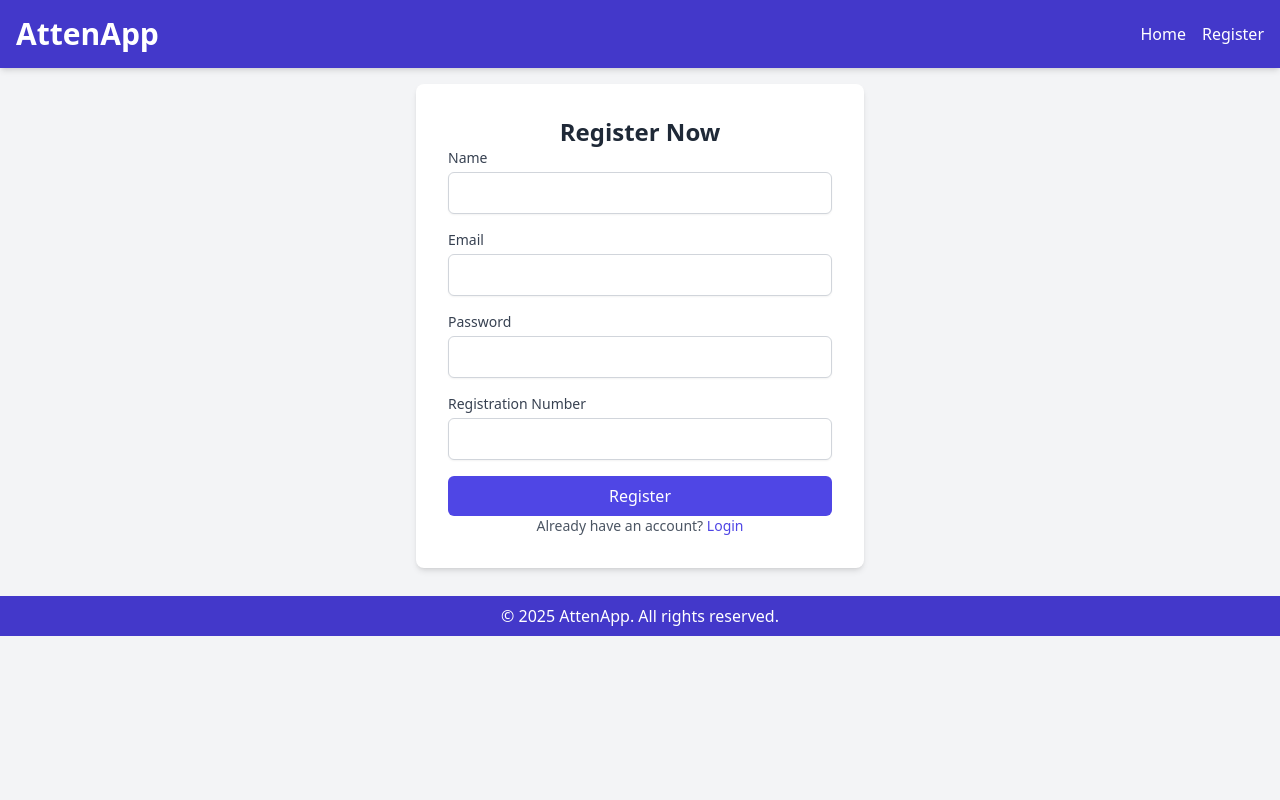
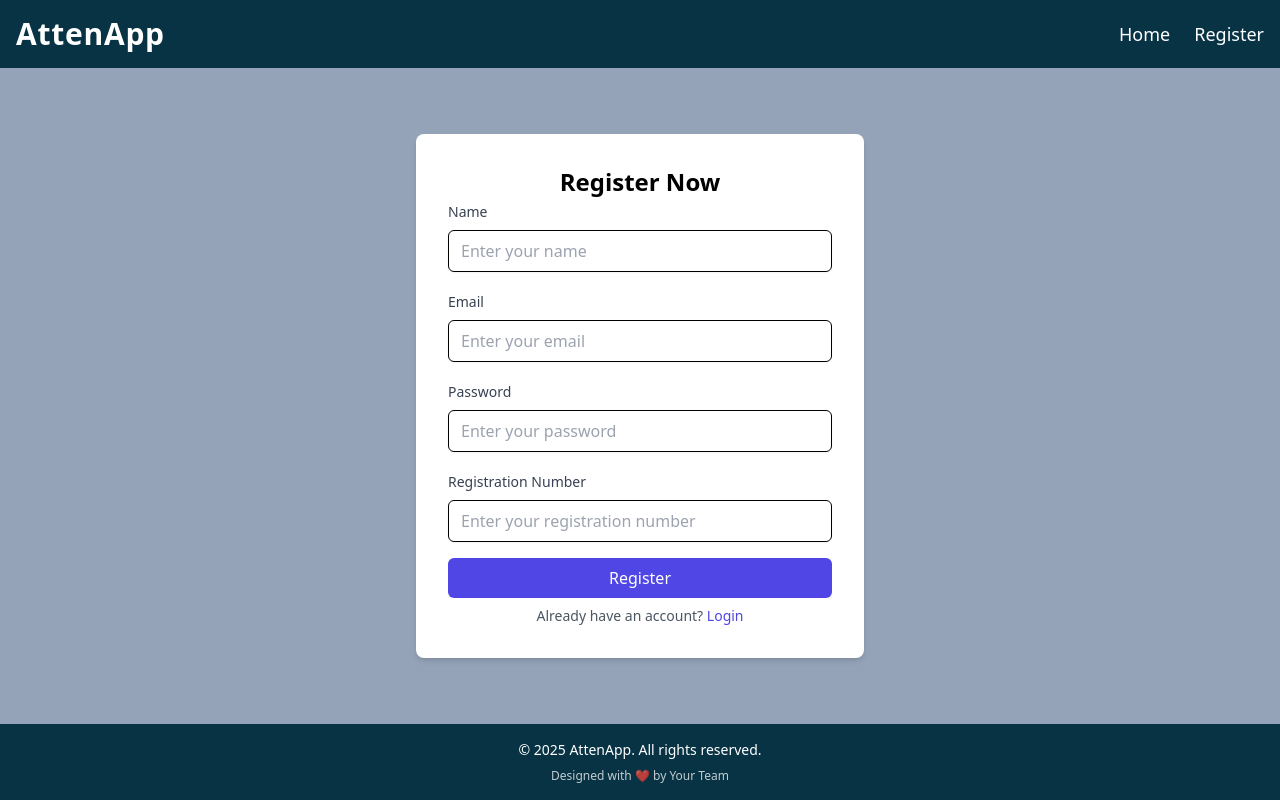
Before and after one commit to thulasidharan96/Attanance_App, a React (Create React App) app: page /register in a window 1280 px wide. Built offline with nearby package versions, Linux system fonts and the light colour scheme.

Commit message:
API Routes and UI Updated

```diff
--- a/src/Pages/HomePage.js
+++ b/src/Pages/HomePage.js
@@ -66,17 +66,18 @@ export default function HomePage() {
     return (
         <div className="min-h-screen flex flex-col">
             <Header />
-            <section className="flex justify-center items-center flex-grow bg-gray-100">
-                <div className="bg-white p-8 rounded-lg shadow-lg w-full max-w-md">
+            <main className="flex-grow flex flex-col">
+            <section className="flex-grow flex justify-center items-center bg-slate-400">
+                <div className="p-8 rounded-lg shadow-lg w-full max-w-md bg-white">
                     <h2 className="text-center text-2xl font-semibold mb-6">Login Now</h2>
                     <form onSubmit={handleSubmit}>
                         <div className="mb-4">
-                            <label htmlFor="email" className="block text-sm font-medium text-gray-700">Email</label>
+                            <label htmlFor="email" className="block text-sm font-medium text-gray-700 py-2">Email</label>
                             <input
                                 type="email"
                                 id="email"
                                 name="email"
-                                className="w-full p-2 border border-gray-300 rounded-md focus:ring-2 focus:ring-blue-500"
+                                className="w-full p-2 border border-black rounded-md focus:ring-2 focus:ring-blue-500"
                                 onChange={handleInput}
                                 placeholder="Enter your email"
                                 aria-label="Email"
@@ -84,12 +85,12 @@ export default function HomePage() {
                             {errors.email.required && <span className="text-red-500 text-xs">Email is required.</span>}
                         </div>
                         <div className="mb-4">
-                            <label htmlFor="password" className="block text-sm font-medium text-gray-700">Password</label>
+                            <label htmlFor="password" className="block text-sm font-medium text-gray-700 py-2">Password</label>
                             <input
                                 type="password"
                                 id="password"
                                 name="password"
-                                className="w-full p-2 border border-gray-300 rounded-md focus:ring-2 focus:ring-blue-500"
+                                className="w-full p-2 border border-black rounded-md focus:ring-2 focus:ring-blue-500"
                                 onChange={handleInput}
                                 placeholder="Enter your password"
                                 aria-label="Password"
@@ -108,7 +109,7 @@ export default function HomePage() {
                             )}
                             <button
                                 type="submit"
-                                className="w-full bg-blue-500 text-white p-2 rounded-md hover:bg-blue-600"
+                                className="w-full bg-blue-500 text-white p-2 mt-5 rounded-md hover:bg-blue-600"
                                 disabled={loading}
                             >
                                 Login
@@ -120,6 +121,7 @@ export default function HomePage() {
                     </form>
                 </div>
             </section>
+            </main>
             <Footer />
         </div>
     );
--- a/src/Pages/Registerpage.js
+++ b/src/Pages/Registerpage.js
@@ -78,65 +78,69 @@ export default function RegisterPage() {
 
 
     return (
-        <div className="min-h-screen flex flex-col bg-gray-100">
+        <div className="min-h-screen flex flex-col">
             <Header />
-            <div className="flex flex-col items-center justify-center p-4 space-y-6 sm:space-y-8 lg:space-y-10">
+            <main className="flex-grow flex flex-col items-center justify-center bg-slate-400">
                 <div className="w-full max-w-md p-8 bg-white shadow-md rounded-lg">
-                    <h2 className="text-2xl font-bold text-center text-gray-800">Register Now</h2>
+                    <h2 className="text-2xl font-bold text-center">Register Now</h2>
                     <form onSubmit={handleSubmit} className="space-y-4">
                         <div>
-                            <label htmlFor="name" className="block text-sm font-medium text-gray-700">
+                            <label htmlFor="name" className="block text-sm font-medium text-gray-700 py-1">
                                 Name
                             </label>
                             <input
                                 type="text"
                                 name="name"
                                 id="name"
+                                placeholder='Enter your name'
                                 value={inputs.name}
                                 onChange={handleInput}
-                                className="mt-1 block w-full px-3 py-2 border border-gray-300 rounded-md shadow-sm focus:outline-none focus:ring-indigo-500 focus:border-indigo-500"
+                                className="mt-1 block w-full px-3 py-2 border border-black rounded-md shadow-sm focus:outline-none focus:ring-indigo-500 focus:border-indigo-500"
                             />
                             {errors.name.required && <span className="text-sm text-red-500">Name is required.</span>}
                         </div>
                         <div>
-                            <label htmlFor="email" className="block text-sm font-medium text-gray-700">
+                            <label htmlFor="email" className="block text-sm font-medium text-gray-700 py-1">
                                 Email
                             </label>
                             <input
                                 type="email"
                                 name="email"
                                 id="email"
+                                placeholder='Enter your email'
                                 value={inputs.email}
                                 onChange={handleInput}
-                                className="mt-1 block w-full px-3 py-2 border border-gray-300 rounded-md shadow-sm focus:outline-none focus:ring-indigo-500 focus:border-indigo-500"
+                                className="mt-1 block w-full px-3 py-2 border border-black rounded-md shadow-sm focus:outline-none focus:ring-indigo-500 focus:border-indigo-500"
                             />
                             {errors.email.required && <span className="text-sm text-red-500">Email is required.</span>}
                         </div>
                         <div>
-                            <label htmlFor="password" className="block text-sm font-medium text-gray-700">
+                            <label htmlFor="password" className="block text-sm font-medium text-gray-700 py-1">
                                 Password
                             </label>
                             <input
                                 type="password"
                                 name="password"
                                 id="password"
+                                placeholder='Enter your password'
                                 value={inputs.password}
                                 onChange={handleInput}
-                                className="mt-1 block w-full px-3 py-2 border border-gray-300 rounded-md shadow-sm focus:outline-none focus:ring-indigo-500 focus:border-indigo-500"
+                                className="mt-1 block w-full px-3 py-2 border border-black rounded-md shadow-sm focus:outline-none focus:ring-indigo-500 focus:border-indigo-500"
                             />
                             {errors.password.required && <span className="text-sm text-red-500">Password is required.</span>}
                         </div>
                         <div>
-                            <label htmlFor="RegisterNumber" className="block text-sm font-medium text-gray-700">
+                            <label htmlFor="RegisterNumber" className="block text-sm font-medium text-gray-700 py-1">
                                 Registration Number
                             </label>
                             <input
                                 type="text"
                                 name="RegisterNumber"
                                 id="RegisterNumber"
+                                placeholder='Enter your registration number'
                                 value={inputs.RegisterNumber}
                                 onChange={handleInput}
-                                className="mt-1 block w-full px-3 py-2 border border-gray-300 rounded-md shadow-sm focus:outline-none focus:ring-indigo-500 focus:border-indigo-500"
+                                className="mt-1 block w-full px-3 py-2 border border-black rounded-md shadow-sm focus:outline-none focus:ring-indigo-500 focus:border-indigo-500"
                             />
                             {errors.RegisterNumber.required && (
                                 <span className="text-sm text-red-500">Registration number is required.</span>
@@ -157,11 +161,11 @@ export default function RegisterPage() {
                             Register
                         </button>
                     </form>
-                    <p className="text-sm text-center text-gray-600">
+                    <p className="text-sm text-center mt-2 text-gray-600">
                         Already have an account? <Link to="/" className="text-indigo-600 hover:underline">Login</Link>
                     </p>
                 </div>
-            </div>
+            </main>
             <Footer />
         </div>
     );
--- a/src/component/Footer.js
+++ b/src/component/Footer.js
@@ -3,11 +3,14 @@ import React from 'react';
 
 const Footer = () => {
   return (
-    <footer className="bg-indigo-700 text-white p-2 mt-3">
-      <div className="max-w-7xl mx-auto text-center">
-        <p>&copy; {new Date().getFullYear()} AttenApp. All rights reserved.</p>
-      </div>
-    </footer>
+    <footer className="bg-cyan-950 text-white p-4 flex">
+  <div className="max-w-7xl mx-auto text-center">
+    <p className="text-sm font-light">
+      &copy; {new Date().getFullYear()} AttenApp. All rights reserved.
+    </p>
+    <p className="text-xs mt-2 opacity-75">Designed with ❤️ by Your Team</p>
+  </div>
+</footer>
   );
 };
 
--- a/src/component/Header.js
+++ b/src/component/Header.js
@@ -4,14 +4,14 @@ import { Link } from 'react-router-dom';
 
 const Header = () => {
   return (
-    <header className="bg-indigo-700 text-white p-4 shadow-md">
+    <header className="bg-cyan-950 text-white p-4 shadow-lg">
       <div className="max-w-7xl mx-auto flex justify-between items-center">
-        <div className="flex items-center">
-          <Link to="/" className="text-3xl font-bold">AttenApp</Link>
+        <div className="flex items-center space-x-4">
+          <Link to="/" className="text-3xl font-bold tracking-wide hover:text-indigo-300 transition-all duration-200">AttenApp</Link>
         </div>
-        <nav className="space-x-4">
-          <Link to="/" className="hover:text-indigo-300">Home</Link>
-          <Link to="/register" className="hover:text-indigo-300">Register</Link>
+        <nav className="space-x-6">
+          <Link to="/" className="text-lg font-medium hover:text-indigo-300 transition-all duration-200">Home</Link>
+          <Link to="/register" className="text-lg font-medium hover:text-indigo-300 transition-all duration-200">Register</Link>
         </nav>
       </div>
     </header>
```
Also changed, not shown: src/Pages/DashBoard.js (+22 -6 lines), 1 other file (tests, documents, lock files or other folders).
